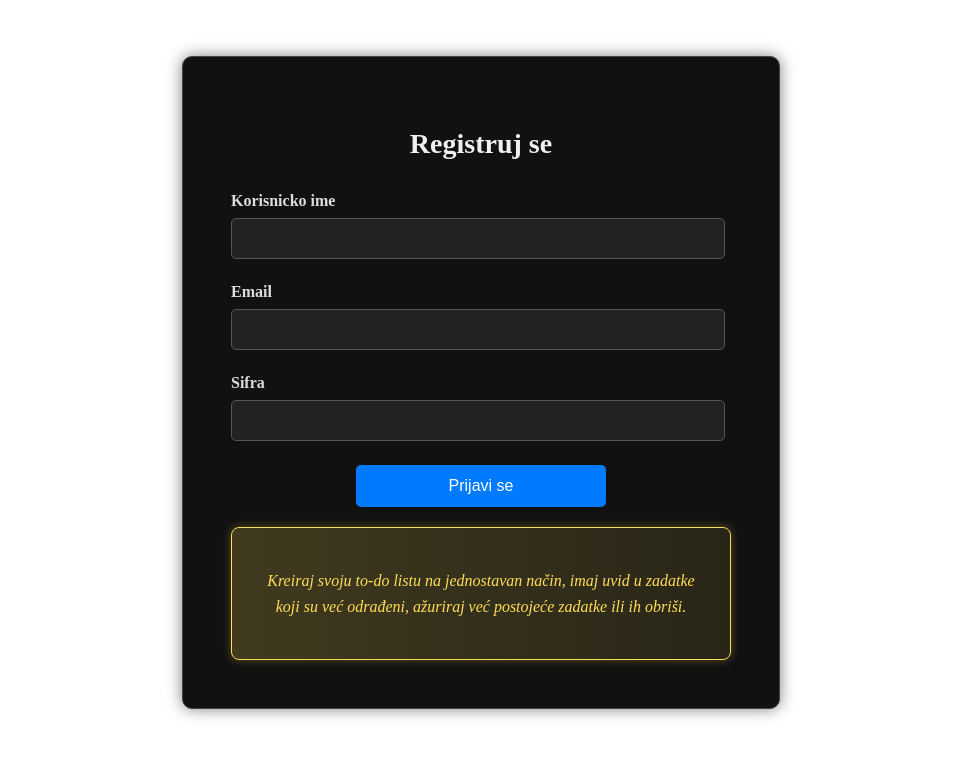
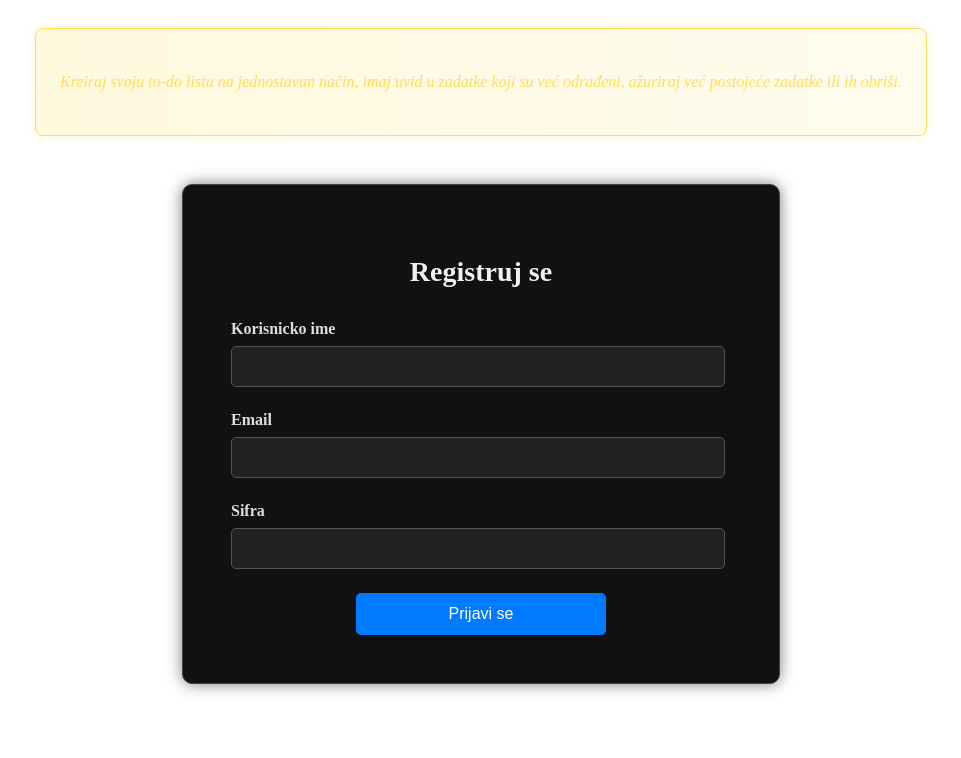
Before and after one commit to borisstevanovic96/tasks, a React (Create React App) app in the folder ui/: page /register in a window 1280 px wide. Shown: the top 758 px of the page, without its empty margins (159-1120 px from the left). Built offline with nearby package versions, Linux system fonts and the light colour scheme.

Commit message:
Update Register.js

```diff
--- a/ui/src/components/Register.js
+++ b/ui/src/components/Register.js
@@ -79,6 +79,11 @@ function Register() {
   };
 
   return (
+    <div className="register-page">
+      {/* Tekst iznad forme */}
+      <div className="register-info">
+        <p>Kreiraj svoju to-do listu na jednostavan način, imaj uvid u zadatke koji su već odrađeni, ažuriraj već postojeće zadatke ili ih obriši.</p>
+      </div>
     <div className="register-container">
       <h2>Registruj se</h2>
       {submitted ? (
@@ -134,9 +139,7 @@ function Register() {
           </button>
         </form>
       )}
-         <div className="register-info">
-        <p>Kreiraj svoju to-do listu na jednostavan način, imaj uvid u zadatke koji su već odrađeni, ažuriraj već postojeće zadatke ili ih obriši.</p>
-      </div>
+</div>
     </div>
   );
 }
```
